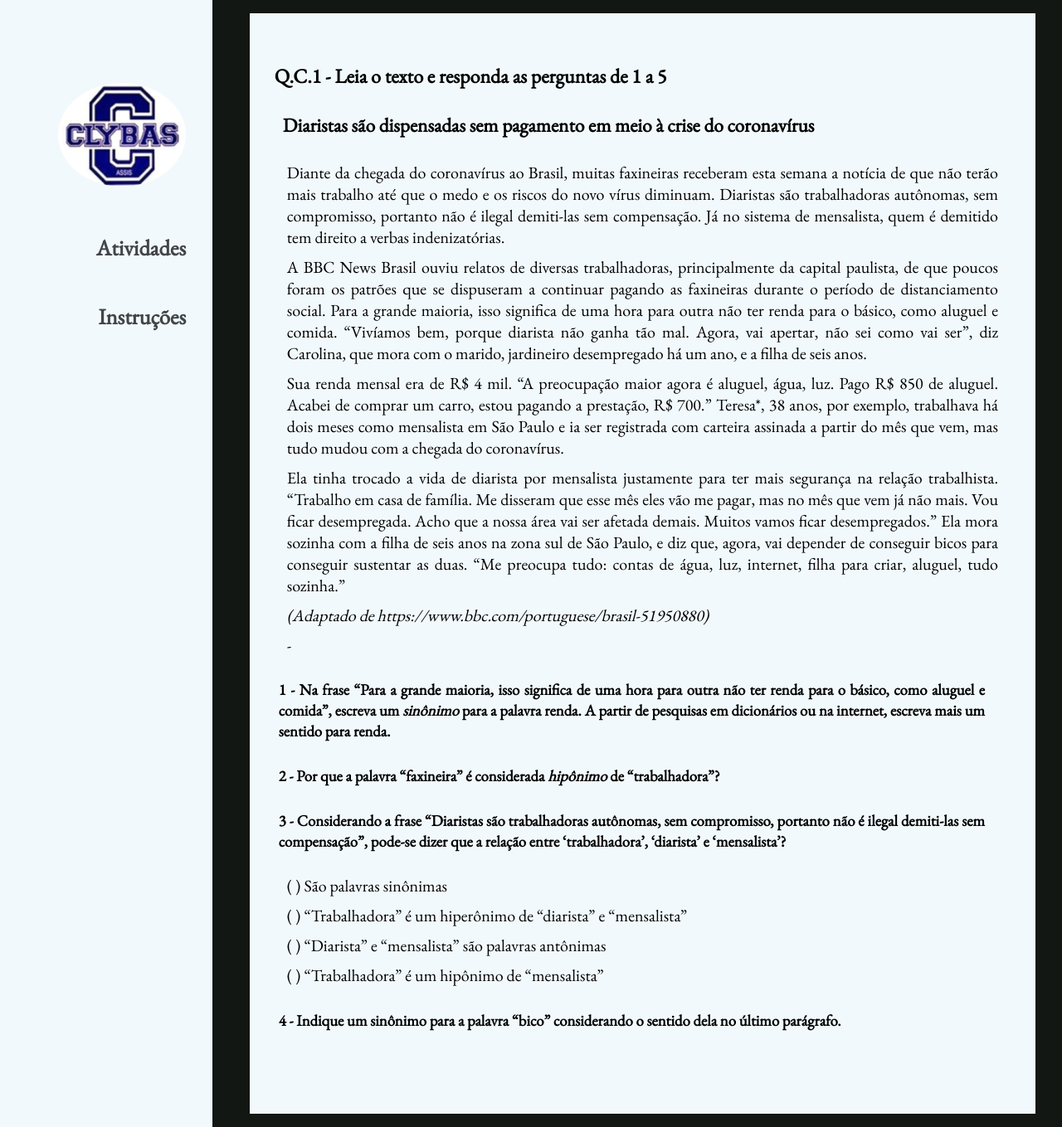
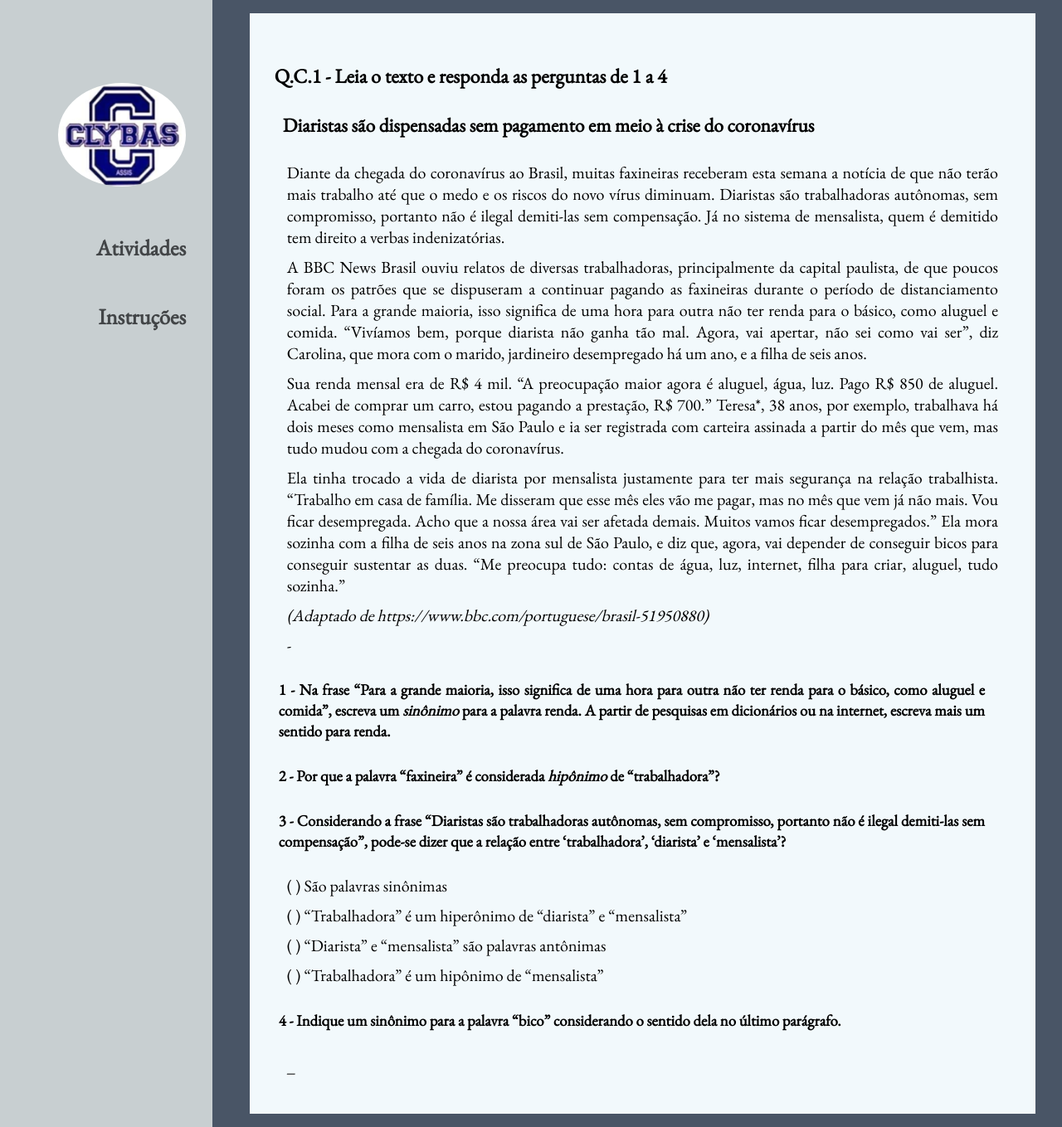
Before and after one commit to luisdarcadia/luisdarcadia.github.io, a Jekyll site: the page built from _clybas/qc1.md, in a window 1280 px wide and 1359 px high. Shown: the whole window at 83% size. Built offline with Jekyll 4.4.1, drawn with Linux system fonts in a browser that asks for light colours; nearby versions of some CDN libraries.

Commit message:
clybas colors

```diff
--- a/_clybas/qc1.md
+++ b/_clybas/qc1.md
@@ -1,6 +1,6 @@
 ---
 layout: page_clybas
-title: "Q.C.1 - Leia o texto e responda as perguntas de 1 a 5"
+title: "Q.C.1 - Leia o texto e responda as perguntas de 1 a 4"
 comments: true
 ---
 
@@ -37,3 +37,5 @@ Ela mora sozinha com a filha de seis anos na zona sul de São Paulo, e diz que,
 ( ) "Trabalhadora" é um hipônimo de "mensalista"
 
 ## 4 - Indique um sinônimo para a palavra "bico" considerando o sentido dela no último parágrafo.
+
+_
--- a/_sass/clybas.sass
+++ b/_sass/clybas.sass
@@ -1,4 +1,6 @@
 #clybas
+  main
+    background-color: #495566 !important
   h3
     margin: 1em 0
   h4
@@ -11,6 +13,9 @@
     background-color: #f2f9fc
     color: #000000
     a
-        font-size: 18pt
+      font-size: 15pt
+      background-color: #495566 !important
+      padding: 0.5em
+      color: white !important
   nav
-    background-color: #f2f9fc !important
+    background-color: #c8cfd1 !important
```
Also changed, not shown: pages/clybas.md (+1 -1 lines).
